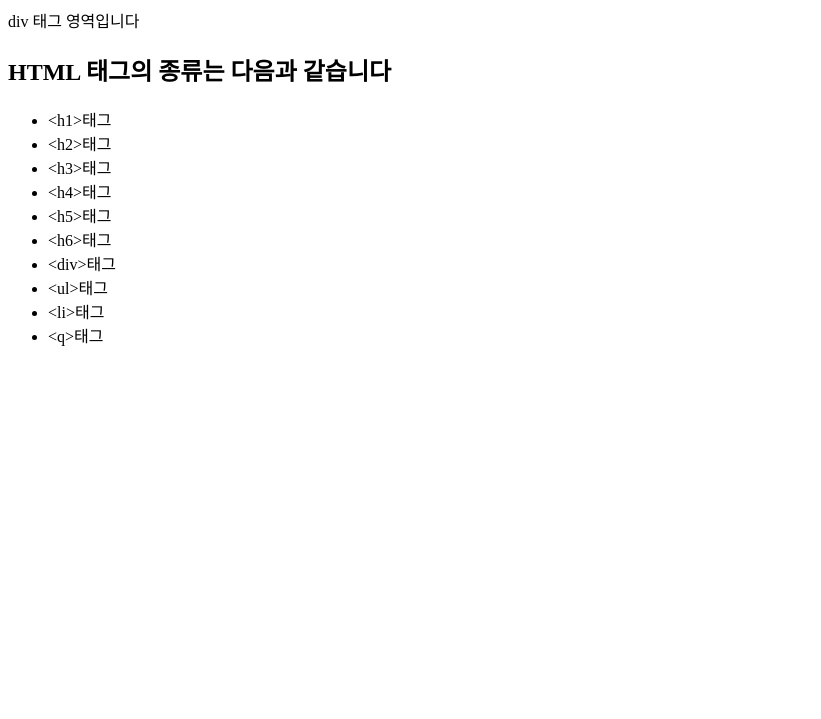
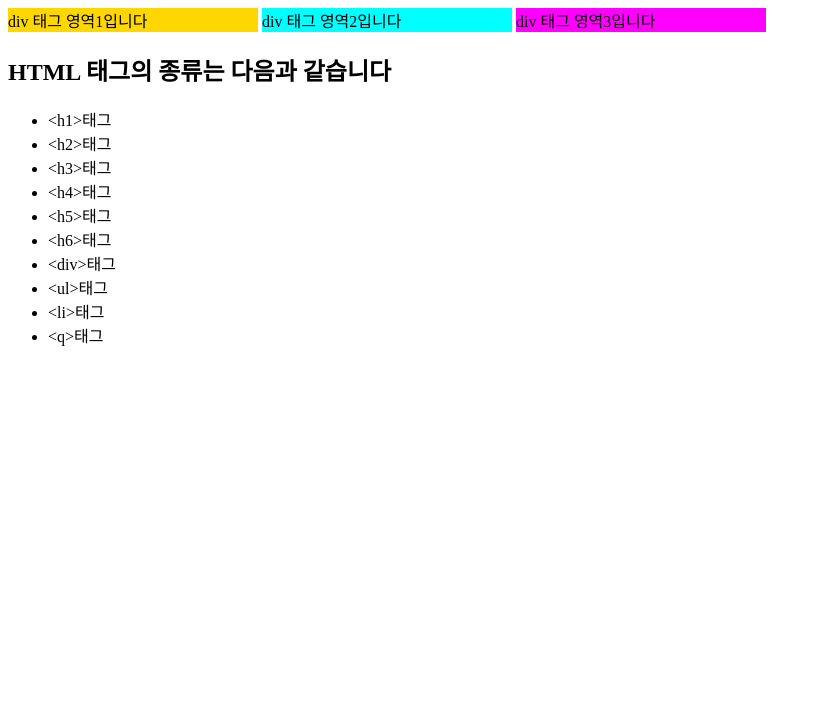
Before and after one commit to jongs985/HTML03, a plain HTML site: page index.html in a window 1280 px wide. Shown: the part 81-800 px from the top of the page, without its empty margins (0-821 px from the left). Drawn offline with Linux system fonts and the light colour scheme.

Commit message:
block 요소 실습

```diff
--- a/index.html
+++ b/index.html
@@ -7,8 +7,12 @@
 </head>
 <body>
     <h1>박종승</h1>
-    <div>div 태그 영역입니다</div>
+    <div style="background-color: gold; width: 250px; display:inline-block">div 태그 영역1입니다</div>
+    <div style="background-color: cyan; width: 250px; display:inline-block">div 태그 영역2입니다</div>
+    <div style="background-color: magenta; width: 250px; display:inline-block">div 태그 영역3입니다</div>
+
     <h2>HTML 태그의 종류는 다음과 같습니다</h2>
+    <!--여기에 써지는 내용은 렌더링되지 않습니다.-->
     <ul>
         <li>&lt;h1&gt;태그</li>
         <li>&lt;h2&gt;태그</li>
```
